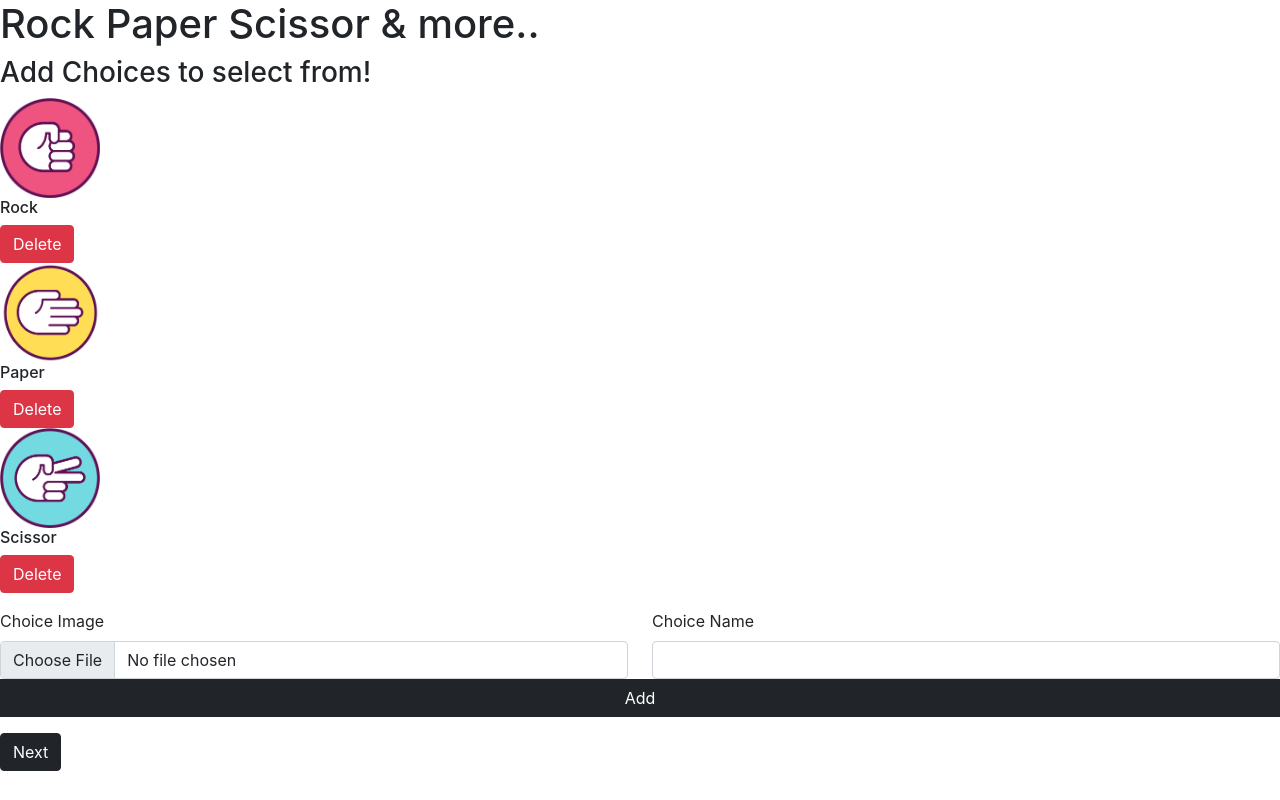
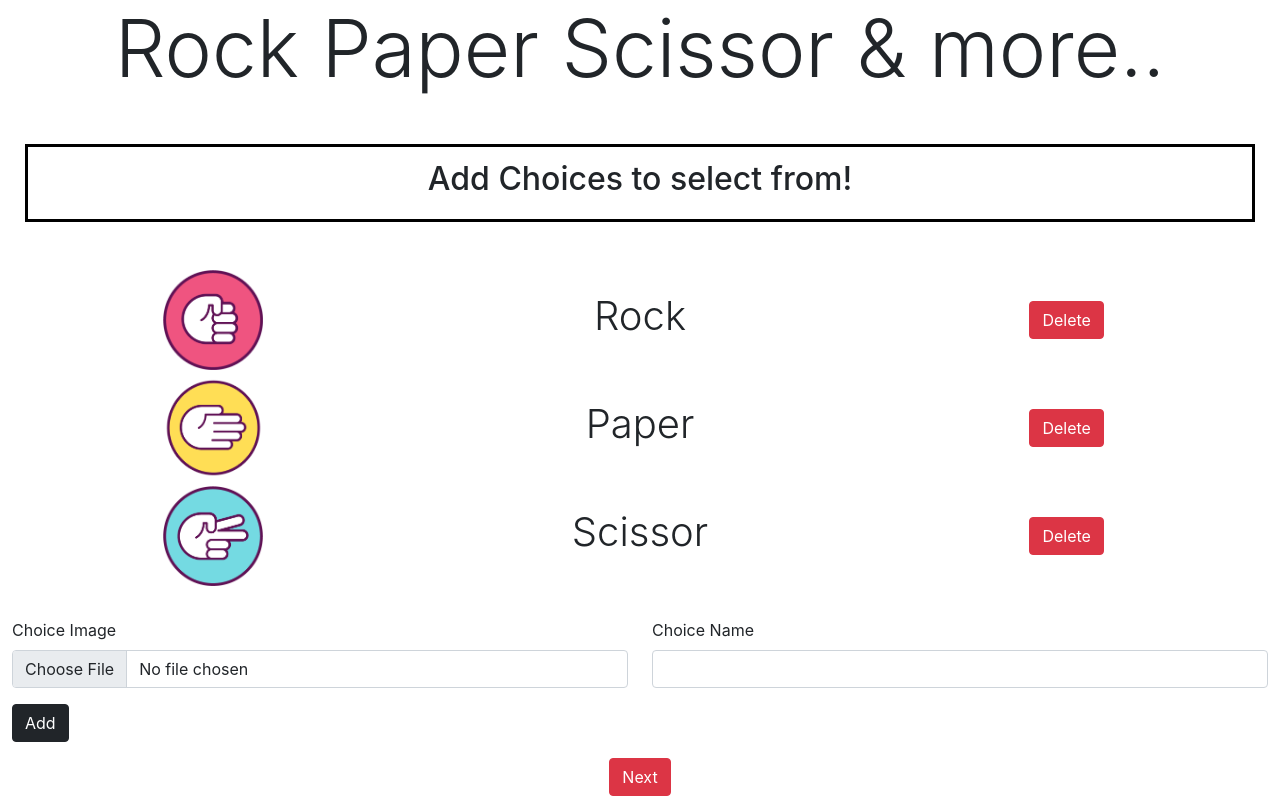
Before and after one commit to danish-wadhwa1997/RockPaperScissor, a React (Create React App) app: page /game-setup/add-choices in a window 1280 px wide. Built offline with nearby package versions, Linux system fonts and the light colour scheme.

Commit message:
css added for game setup

```diff
--- a/src/App.tsx
+++ b/src/App.tsx
@@ -10,8 +10,10 @@ function App() {
     <GameTypeProvider>
       <ChoiceProvider>
         <RulesProvider>
-          <div>
-            <h1>Rock Paper Scissor &amp; more..</h1>
+          <div className="container-fluid">
+            <h1 className="display-1 mb-5 text-center">
+              Rock Paper Scissor &amp; more..
+            </h1>
             <Switch>
               <Route path="/game-setup" component={GameSetup} />
               <Route exact path="/game-play" component={GamePlay} />
--- a/src/components/atoms/ChoiceSelect.tsx
+++ b/src/components/atoms/ChoiceSelect.tsx
@@ -21,7 +21,11 @@ const ChoiceSelect = ({ onChange, player }: AppProps) => {
     setOptions(newOptions);
   }, [choices]);
   return (
-    <select value={selectedOption} onChange={handleSelect}>
+    <select
+      value={selectedOption}
+      className="form-select"
+      onChange={handleSelect}
+    >
       <option value="">Select...</option>
       {options.length > 0 &&
         options.map((item) => (
--- a/src/components/atoms/ChoiceView.tsx
+++ b/src/components/atoms/ChoiceView.tsx
@@ -8,12 +8,21 @@ type AppProps = {
 
 const ChoiceView = ({ option, onDelete }: AppProps) => {
   return (
-    <div>
-      <img src={option.image} alt={option.label} width="100px" height="100px" />
-      <h6>{option.label}</h6>
-      <SecondaryButton onClick={(e) => onDelete(option.label)}>
-        Delete
-      </SecondaryButton>
+    <div className="row my-2 justify-content-center align-items-center">
+      <div className="col">
+        <img
+          src={option.image}
+          alt={option.label}
+          width="100px"
+          height="100px"
+        />
+      </div>
+      <h6 className="col display-6 ">{option.label}</h6>
+      <div className="col">
+        <SecondaryButton onClick={(e) => onDelete(option.label)}>
+          Delete
+        </SecondaryButton>
+      </div>
     </div>
   );
 };
--- a/src/components/atoms/MainHeading.css
+++ b/src/components/atoms/MainHeading.css
@@ -2,4 +2,5 @@
   border: 3px solid black;
   padding: 1vw;
   margin: 1vw;
+  text-align: center;
 }
--- a/src/components/atoms/MainHeadings.tsx
+++ b/src/components/atoms/MainHeadings.tsx
@@ -1,13 +1,13 @@
 import React from "react";
-
+import "./MainHeading.css";
 type AppProps = {
   text: string;
 };
 
 const MainHeadings = ({ text }: AppProps) => {
   return (
-    <div className="main-heading">
-      <h3>{text}</h3>
+    <div className="main-heading mb-5">
+      <h2>{text}</h2>
     </div>
   );
 };
--- a/src/components/molecules/Choices.tsx
+++ b/src/components/molecules/Choices.tsx
@@ -37,7 +37,7 @@ const Choices = ({ onAdd }: AppProps) => {
 
   return (
     <div className="row my-3">
-      <div className="col-md-6">
+      <div className="col-md-6 my-3">
         <label htmlFor={`choice-image`} className="form-label">
           Choice Image
         </label>
@@ -49,7 +49,7 @@ const Choices = ({ onAdd }: AppProps) => {
           onChange={handleUpload}
         />
       </div>
-      <div className="col-md-6">
+      <div className="col-md-6 my-3">
         <label htmlFor={`choice-label`} className="form-label">
           Choice Name
         </label>
@@ -61,7 +61,9 @@ const Choices = ({ onAdd }: AppProps) => {
           value={name}
         />
       </div>
-      <PrimaryButton onClick={handleAdd}>Add</PrimaryButton>
+      <div>
+        <PrimaryButton onClick={handleAdd}>Add</PrimaryButton>
+      </div>
     </div>
   );
 };
--- a/src/components/organisms/AddChoices.tsx
+++ b/src/components/organisms/AddChoices.tsx
@@ -3,9 +3,9 @@ import MainHeadings from "../atoms/MainHeadings";
 import { Choice } from "../../configuration/Interfaces";
 import Choices from "../molecules/Choices";
 import ChoiceView from "../atoms/ChoiceView";
-import PrimaryButton from "../atoms/PrimaryButton";
 import { useHistory } from "react-router-dom";
 import { ChoiceContext } from "../context/ChoiceContext";
+import SecondaryButton from "../atoms/SecondaryButton";
 const AddChoices = () => {
   const { choices, updateChoice } = useContext(ChoiceContext);
   const history = useHistory();
@@ -28,6 +28,7 @@ const AddChoices = () => {
   return (
     <div>
       <MainHeadings text="Add Choices to select from!" />
+      <div className="text-center">
         {choices.length > 0 &&
           choices.map((item) => (
             <ChoiceView
@@ -36,9 +37,11 @@ const AddChoices = () => {
               key={item.label}
             />
           ))}
+      </div>
       <Choices onAdd={onAdd} />
-
-      <PrimaryButton onClick={handleNext}>Next</PrimaryButton>
+      <div className="text-center">
+        <SecondaryButton onClick={handleNext}>Next</SecondaryButton>
+      </div>
     </div>
   );
 };
```
Lines whose indentation alone changed are shown as unchanged.
